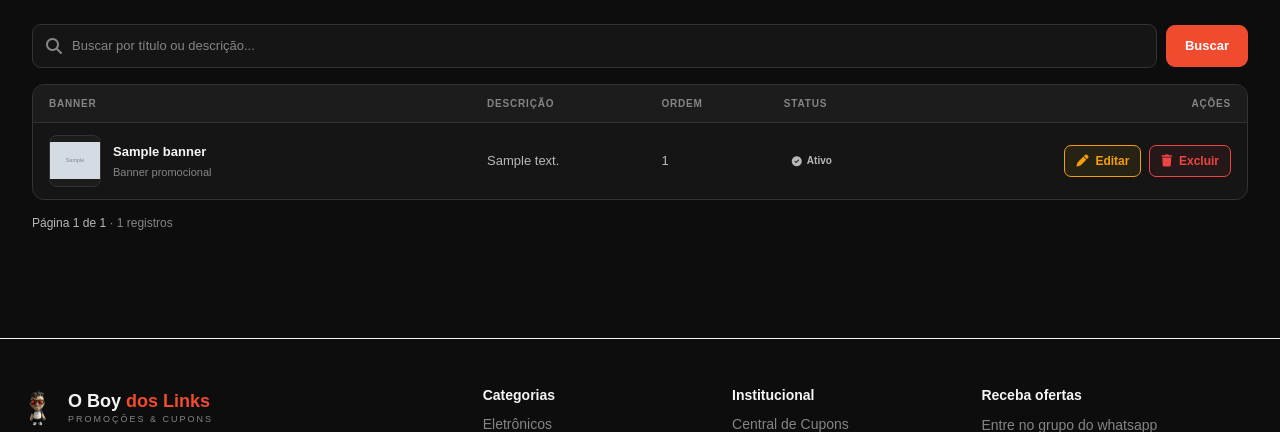
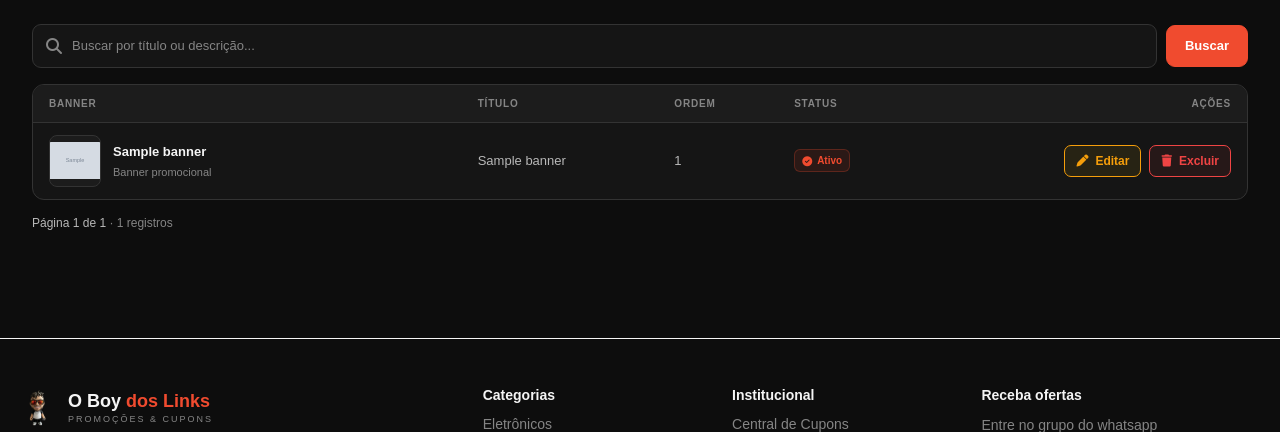
Before and after one commit to brunohro/Plataforma-o-boy-dos-links, a Django app: page /adm/banners/ in a window 1280 px wide. Shown: the part 267-699 px from the top of the page. Run offline with Django 5.2, Linux system fonts and the light colour scheme; a user stored in the database is signed in; tables that the repository leaves empty hold one stand-in row (values such as "Sample post"); grey boxes marked "Sample" are stand-in pictures.

Commit message:
ajustando exibição do título do banner no banners_adm

```diff
--- a/plataforma/static/css/adm/bannersAdm.css
+++ b/plataforma/static/css/adm/bannersAdm.css
@@ -335,8 +335,8 @@
     white-space: nowrap;
 }
 
-.status-featured,
-.status-flash {
+.status-ativo,
+.status-inativo {
     background: rgba(240, 75, 47, 0.10);
     border-color: rgba(240, 75, 47, 0.25);
     color: var(--primary);
--- a/plataforma/templates/plataforma/adm/banners_adm.html
+++ b/plataforma/templates/plataforma/adm/banners_adm.html
@@ -70,7 +70,7 @@
                 <thead>
                     <tr>
                         <th>Banner</th>
-                        <th>Descrição</th>
+                        <th>Título</th>
                         <th>Ordem</th>
                         <th>Status</th>
                         <th class="actions-heading">Ações</th>
@@ -108,10 +108,10 @@
                             </div>
                         </td>
 
-                        <!-- Descrição -->
+                        <!-- Título -->
                         <td>
                             <span class="banners-description">
-                                {{ banner.descricao|default:"Sem descrição"|truncatechars:70 }}
+                                {{ banner.titulo|default:"Sem título"|truncatechars:70 }}
                             </span>
                         </td>
 
@@ -146,7 +146,7 @@
                             <div class="banners-actions">
 
                                 <a
-                                    href="{% url 'editar_banner' banner.id %}"
+                                    href="{% url 'editar_categoria' banner.id %}"
                                     class="banners-edit-button"
                                     title="Editar banner">
 
@@ -156,7 +156,7 @@
 
                                 <form
                                     method="POST"
-                                    action="{% url 'excluir_banner' banner.id %}"
+                                    action="{% url 'excluir_categoria' banner.id %}"
                                     onsubmit="return confirm('Tem certeza que deseja excluir o banner {{ banner.titulo|escapejs }}?');">
 
                                     {% csrf_token %}
--- a/plataforma/views.py
+++ b/plataforma/views.py
@@ -788,8 +788,7 @@ def excluir_cupom(request, id):
 # CRUD BANNERS ADM
 # =========================================================
 
-@login_required
-@user_passes_test(lambda user: user.is_staff)
+@staff_member_required
 def banners_adm(request):
 
     banners = Banner.objects.all()
@@ -824,7 +823,6 @@ def banners_adm(request):
     )
 
 @staff_member_required
-@user_passes_test(lambda user: user.is_staff)
 def cadastrar_banner(request):
 
     if request.method == 'POST':
@@ -857,6 +855,9 @@ def cadastrar_banner(request):
         'plataforma/adm/forms/form_banner.html',
         context
     )
+
+
+
 
 # =========================================================
 # CRUD USUÁRIO
```
